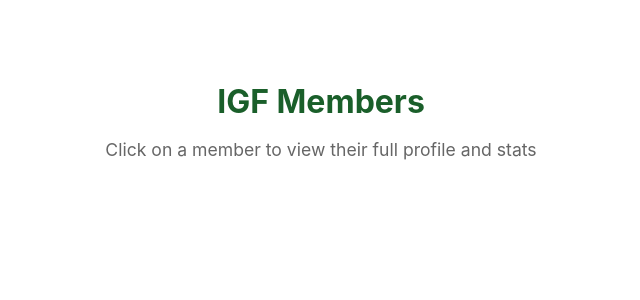
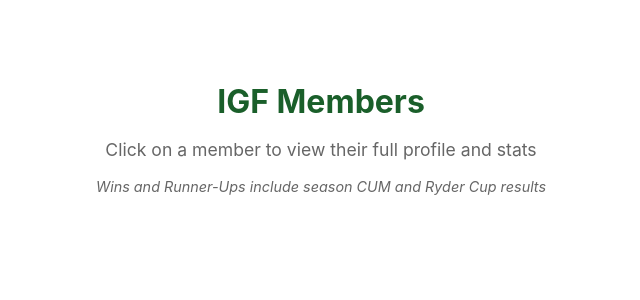
Before and after one commit to dquinn720/theIGF, a Flask app: template templates/igf_members.html in a window 1280 px wide. Shown: the part 189-489 px from the top of the page, without its empty margins (319-959 px from the left). Run offline with Flask 3, Linux system fonts and the light colour scheme; the template is opened without the code that fills it, so the values that code supplies are empty; some libraries are stand-ins or nearby versions.

Commit message:
winner and runner up including CUM and Ryder Cup

```diff
--- a/templates/igf_members.html
+++ b/templates/igf_members.html
@@ -119,6 +119,7 @@
 <div class="page-header">
     <h1>IGF Members</h1>
     <p>Click on a member to view their full profile and stats</p>
+    <p style="font-size: 0.9em; font-style: italic;">Wins and Runner-Ups include season CUM and Ryder Cup results</p>
 </div>
 
 <div class="members-grid">
```
